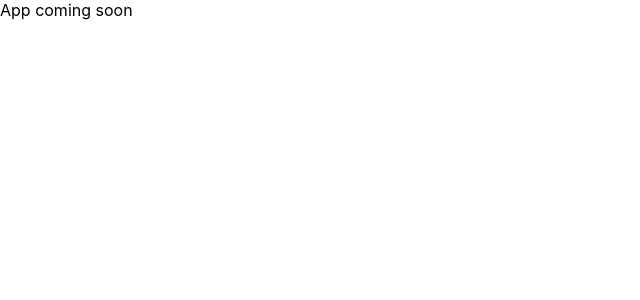
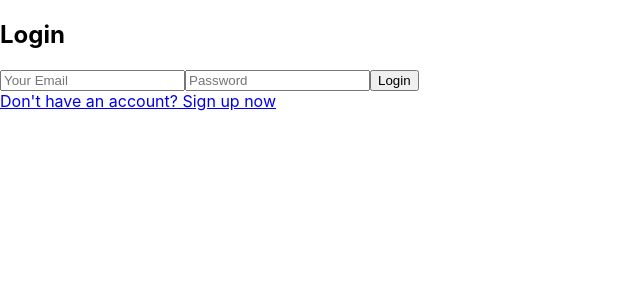
Before and after one commit to jiakairen/bill-split, a React (Create React App) app: page / in a window 1280 px wide. Shown: the top 300 px of the page, without its empty margins (0-640 px from the left). Built offline with nearby package versions, Linux system fonts and the light colour scheme; no server answers; the database is empty.

Commit message:
created sign up and log in skeleton

```diff
--- /dev/null
+++ b/src/components/authentication/Login.tsx
@@ -0,0 +1,37 @@
+import { stripBasename } from "@remix-run/router";
+import React, { FC, useState } from "react";
+
+const Login: FC = () => {
+  const [email, setEmail] = useState<string>("");
+  const [password, setPassword] = useState<string>("");
+
+  function _handleSubmit(e: any): void {
+    e.preventDefault();
+  }
+
+  return (
+    <div>
+      <h2>Login</h2>
+      <form action="/" onSubmit={_handleSubmit}>
+        <input
+          type="email"
+          name="email"
+          placeholder="Your Email"
+          onChange={(e) => setEmail(e.target.value)}
+          required
+        />
+        <input
+          type="password"
+          name="password"
+          placeholder="Password"
+          onChange={(e) => setPassword(e.target.value)}
+          required
+        />
+        <button>Login</button>
+      </form>
+      <a href="/signup">Don't have an account? Sign up now</a>
+    </div>
+  );
+};
+
+export default Login;
--- /dev/null
+++ b/src/components/authentication/Signup.tsx
@@ -0,0 +1,53 @@
+import { stripBasename } from "@remix-run/router";
+import React, { FC, useState } from "react";
+
+const Signup: FC = () => {
+  const [email, setEmail] = useState<string>("");
+  const [password, setPassword] = useState<string>("");
+  const [passwordRepeat, setPasswordRepeat] = useState<string>("");
+  const [name, setName] = useState<string>("");
+
+  function _handleSubmit(e: any): void {
+    e.preventDefault();
+  }
+
+  return (
+    <div>
+      <h2>Sign up</h2>
+      <form action="/" onSubmit={_handleSubmit}>
+        <input
+          type="email"
+          name="email"
+          placeholder="Your Email"
+          onChange={(e) => setEmail(e.target.value)}
+          required
+        />
+        <input
+          type="password"
+          name="password"
+          placeholder="Password"
+          onChange={(e) => setPassword(e.target.value)}
+          required
+        />
+        <input
+          type="password"
+          name="password-confirmation"
+          placeholder="Password again"
+          onChange={(e) => setPasswordRepeat(e.target.value)}
+          required
+        />
+        <input
+          type="text"
+          name="name"
+          placeholder="Your name"
+          onChange={(e) => setName(e.target.value)}
+          required
+        />
+        <button>Sign Up</button>
+      </form>
+      <a href="/">Already have an account? Login now</a>
+    </div>
+  );
+};
+
+export default Signup;
--- a/src/index.tsx
+++ b/src/index.tsx
@@ -2,8 +2,12 @@ import React from "react";
 import ReactDOM from "react-dom/client";
 import "./index.css";
 import App from "./components/App";
+import Signup from "./components/authentication/Signup";
+import Login from "./components/authentication/Login";
 import reportWebVitals from "./reportWebVitals";
 import { createClient } from "@supabase/supabase-js";
+
+import { BrowserRouter as Router, Route, Routes } from "react-router-dom";
 
 const supabase = createClient(
   `${process.env.REACT_APP_PROJECT_URL}`,
@@ -15,9 +19,7 @@ async function getCountries() {
   console.log(countries);
 }
 
-getCountries();
-
-import { BrowserRouter as Router, Route, Routes } from "react-router-dom";
+// getCountries();
 
 const root = ReactDOM.createRoot(
   document.getElementById("root") as HTMLElement
@@ -26,7 +28,8 @@ const root = ReactDOM.createRoot(
 root.render(
   <Router>
     <Routes>
-      <Route path="/" element={<App />} />
+      <Route path="/signup" element={<Signup />} />
+      <Route path="/" element={<Login />} />
     </Routes>
   </Router>
 );
```
